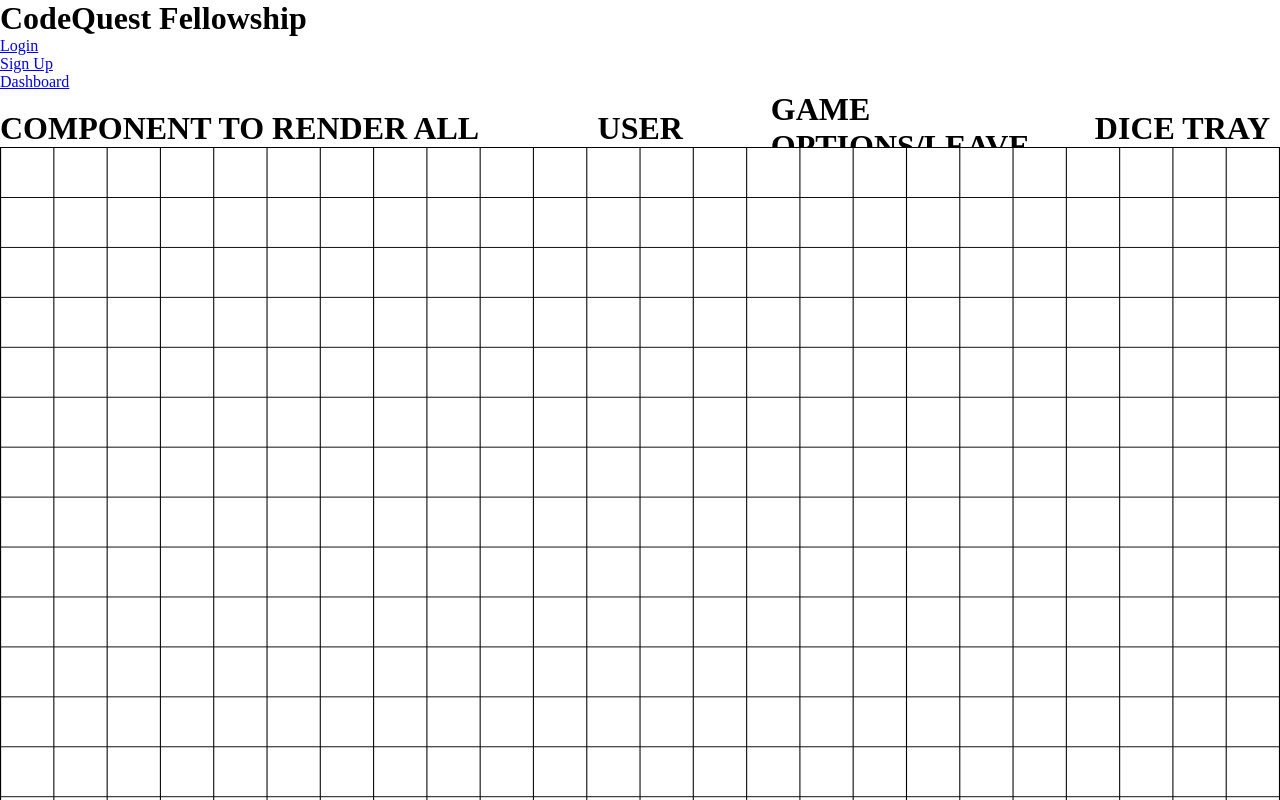
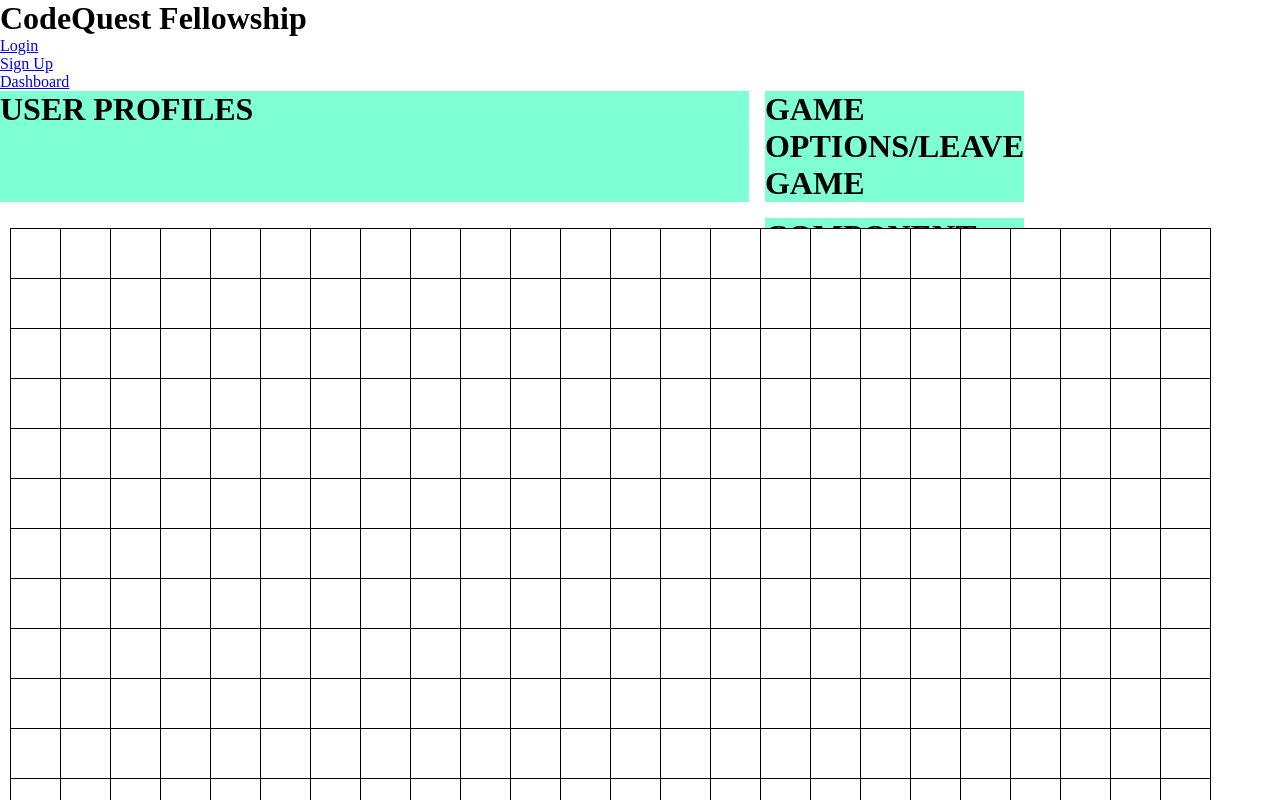
Before and after one commit to CodersQuest/fellowship, a React app: page /games in a window 1280 px wide. Shown: the top 800 px of the page. Built offline with nearby package versions, Linux system fonts and the light colour scheme; the HTML template or start-up script is replaced by a standard one.

Commit message:
Update styles

```diff
--- a/client/src/components/BattleLog.jsx
+++ b/client/src/components/BattleLog.jsx
@@ -10,7 +10,7 @@ class BattleLog extends React.Component {
 
   render() {
     return (
-      <div>
+      <div id="battleLog">
         <h1>COMPONENT TO RENDER ALL BATTLE LOG MESSAGES</h1>
       </div>
     )
--- a/client/src/components/DiceTray.jsx
+++ b/client/src/components/DiceTray.jsx
@@ -5,7 +5,7 @@ import React from 'react';
 // Utilize Flexbox for styling this container.
 
 const DiceTray = (props) => (
-  <div>
+  <div id="diceTray">
     <h1>DICE TRAY AREA</h1>
   </div>
 )
--- a/client/src/components/GameOptions.jsx
+++ b/client/src/components/GameOptions.jsx
@@ -10,7 +10,7 @@ class GameOptions extends React.Component {
 
   render() {
     return (
-      <div>
+      <div id="settings">
         <h1>GAME OPTIONS/LEAVE GAME</h1>
       </div>
     )
--- a/client/src/components/GameProfiles.jsx
+++ b/client/src/components/GameProfiles.jsx
@@ -11,7 +11,7 @@ class GameProfiles extends React.Component {
 
   render() {
     return (
-      <div>
+      <div id="userProfiles">
         <h1>USER PROFILES</h1>
       </div>
     )
--- a/client/src/styles/App.css
+++ b/client/src/styles/App.css
@@ -4,24 +4,27 @@
 }
 
 #gameContainer {
-  display: flex;
-  justify-content: center;
-  align-items: center;
+  display: grid;
+  width: 80vw;
+  height: 80vh;
+  grid-gap: 1em;
+  grid-template-columns: 1fr 8fr 1fr;
+  grid-template-rows: 1fr 8fr 1fr;
+  grid-template-areas:
+  "users users settings"
+  "game game log"
+  ". dice logchat"
 }
 
 canvas {
   background: white;
   border-color: black;
   position: absolute;
-  height: 100%;
-  width: 100%;
 }
 
 #diceTray {
-  grid-column-start: main;
-  grid-column-end: main;
-  grid-row-start: bottom;
-  grid-row-end: bottom;
+  grid-area: dice;
+  background-color: slategray;
 }
 
 .wrapper {
@@ -44,3 +47,23 @@ canvas {
   font-size: 40px;
   font-weight: bold;
 }
+
+#battleMap {
+  grid-area: game;
+  padding: 10px;
+}
+
+#battleLog {
+  grid-area: log;
+  background-color: aquamarine;
+}
+
+#userProfiles {
+  grid-area: users;
+  background-color: aquamarine;
+}
+
+#settings {
+  grid-area: settings;
+  background-color: aquamarine;
+}
```
